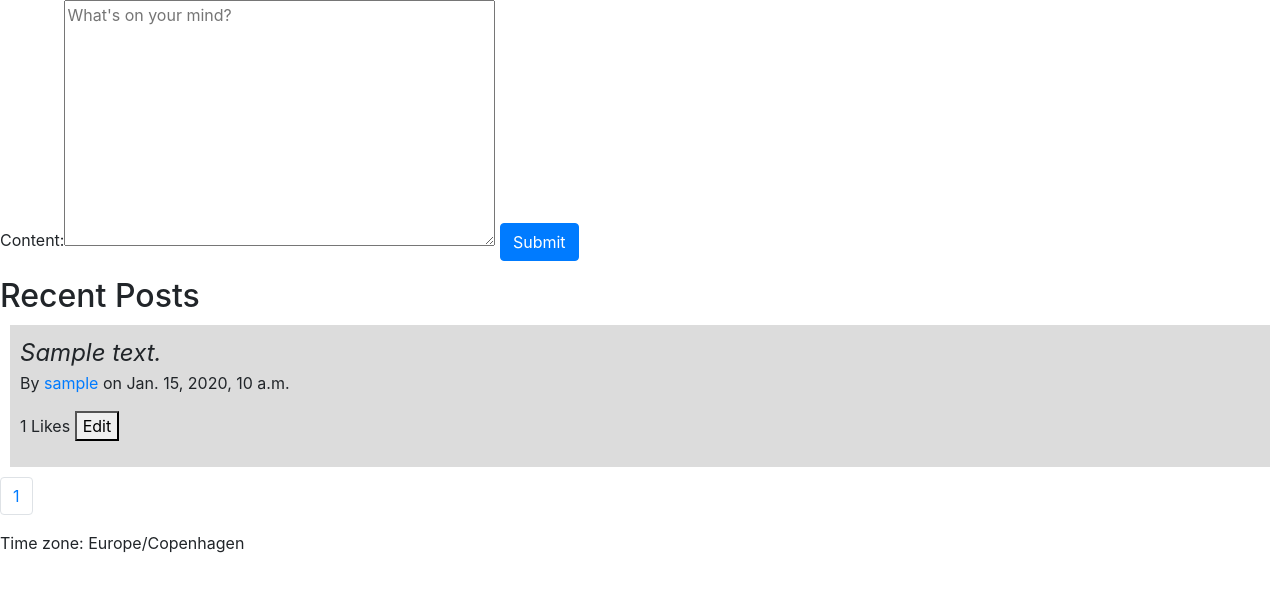
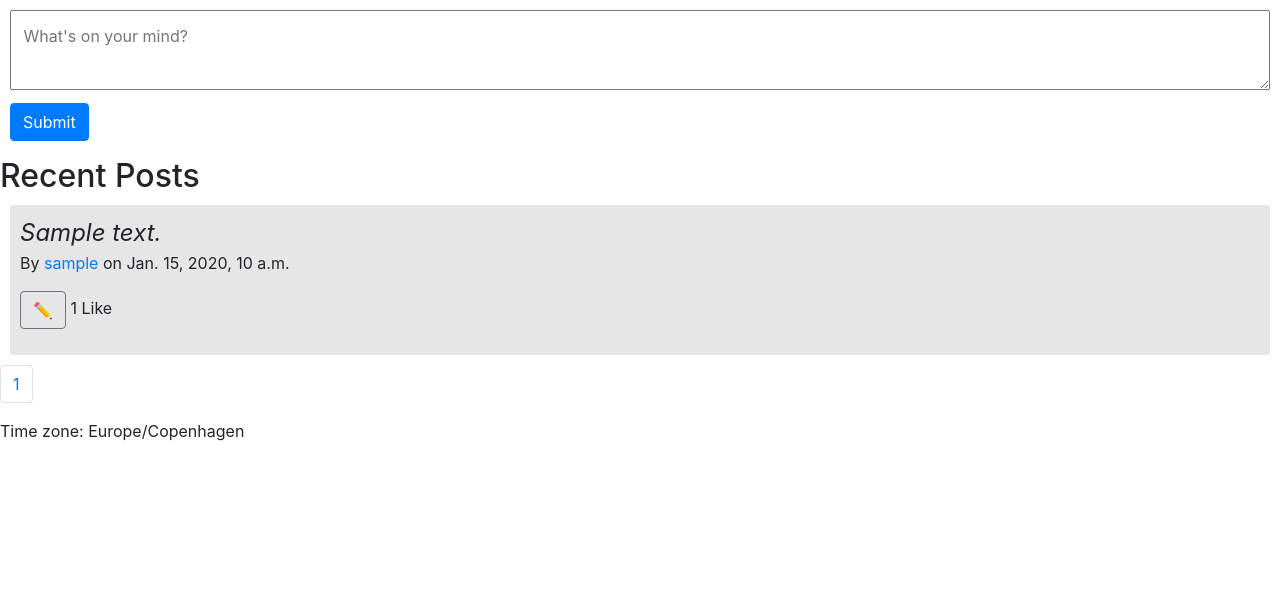
Before and after one commit to ruadh/CSCI-E-33a_Project4, a Django app: page / in a window 1280 px wide. Shown: the part 56-648 px from the top of the page. Run offline with Django 3.2, Linux system fonts and the light colour scheme; a user stored in the database is signed in; tables that the repository leaves empty hold one stand-in row (values such as "Sample post"); some libraries are stand-ins or nearby versions.

Commit message:
Emojis as button icons, style improvements (still in progress)

```diff
--- a/project4/network/static/network/styles.css
+++ b/project4/network/static/network/styles.css
@@ -1,7 +1,13 @@
+.post-row, #new-post {
+    /* padding: 10px; */
+    margin: 10px;
+}
+
 .post-row {
+    background-color: #E6E6E6;
     padding: 10px;
-    background-color: gainsboro;
-    margin: 10px;
+    border-radius: 3px;
+    /* margin: 0 auto 0 auto; */
 }
 
 .post-content {
@@ -10,7 +16,41 @@
 }
 
 .profile {
-    background-color: aliceblue;
+    /* background-color: aliceblue; */
     padding: 20px;
     margin: 40px 10px 40px 10px;
+    /* --bs-bg-opacity: .1; */
+    border-radius: 3px;
 }
+
+#user-profile img {
+    max-width: 75%;
+    border-radius: 10px;
+}
+
+/* New Post Form */
+
+#submit-post {
+    display: block;
+    margin-top: 1%;
+}
+
+#new-post label{
+    display: none;
+}
+
+#new-post textarea{
+    min-width: 100%;
+    /* TO DO:  Think about padding units */
+    padding:  1%;
+}
+
+
+/* RESPONSIVE - LARGER SCREENS */
+
+@media(min-width: 720px) {
+
+    #new-post textarea{
+        max-height: 10%;
+    }
+}
--- a/project4/network/templates/network/index.html
+++ b/project4/network/templates/network/index.html
@@ -1,15 +1,23 @@
 {% extends "network/layout.html" %}
+{% load static %}
 
 {% block body %}
 
     {# If we're on the profile page, show the profile.  Otherwise, show the post form to authenticated users #}
     {% if profile %}
-        <div class="profile" id="user-profile">
+        <div class="profile container bg-info" id="user-profile">
+            <div class="row">
+
+                <div class="col-sm-3">
+                    <img src="{% static 'network/avatar.png' %}" alt="Profile avatar">
+                </div>
+
+                <div class="col-sm-9">
                     <h2>{{profile.username}}</h2>
                     <p>Followers:  <span id="followers-count">{{profile.followers_count}}</span></p>
                     <p>Following:  <span id="following-count">{{profile.following_count}}</span></p>
                     {% if profile != user and user.is_authenticated %}
-                <button id="follow-button" data-user="{{profile.id}}">
+                    <button id="follow-button" class="btn btn-primary" data-user="{{profile.id}}">
                         {% if user in profile.followers.all %}
                             Unfollow
                         {% else %}
@@ -17,6 +25,9 @@
                         {% endif %}
                     </button>
                     {% endif %}
+                </div>
+
+            </div>
         </div>
     {% else %}
         {% if user.is_authenticated %}
@@ -30,26 +41,27 @@
         {% endif %}
     {% endif %}
 
-    <div class="body" id="posts-list">
+    <div id="posts-list">
 
         <h2>{{title}}</h2>
         {% for post in page %}
         <div class="post-row" data-post="{{post.id}}">
             <div class="post-content">{{post.content}}</div>
             <p>By <a href="{% url 'view_profile' post.author.id %}">{{post.author}}</a> on {{post.timestamp}}</p>
-            <p><span class="likes-count">{{post.likes_count}}</span> Likes
+            <p>
                 {% if post.author != request.user and user.is_authenticated %}
-                    {# TO DO:  replace with styled buttons instead of button text #}
-                    <button class="like-button" data-post="{{post.id}}">
+                    {# CITATION:  A friend suggested using emojis as icons. #}
+                    {# NOTE:  This approach depends on the emojis and post-row element's background colors remaining compatible.  That's fine for homework, but we can't count on that in a production situation. #}
+                    {# TO DO:  split buttons by content OR add accessibility labels #}
                     {% if user in post.liker.all %}
-                            Unlike
+                        <button class="like-button btn btn-outline-secondary" data-post="{{post.id}}" title="Unlike this post">&#10084;&#65039; <span class="sr-only">Unlike this post</span></button>
                     {% else %}
-                            Like
+                        <button class="like-button btn btn-outline-secondary" data-post="{{post.id}}" title="Like this post">&#129293; <span class="sr-only">Like this post</span></button>
                     {% endif %}
-                    </button>
                 {% elif post.author == request.user and user.is_authenticated %}
-                    <button class="edit-button" data-post="{{post.id}}">Edit</button>
+                    <button class="edit-button btn btn-outline-secondary" data-post="{{post.id}}" title="Edit this post">&#9999;&#65039; <span class="sr-only">Edit this post</span></button>
                 {% endif %}
+                <span class="likes-count">{{post.likes_count}}</span> Like{{ post.likes_count|pluralize }}
            </p>
         </div>
         {% endfor %}
--- a/project4/network/templates/network/layout.html
+++ b/project4/network/templates/network/layout.html
@@ -10,6 +10,7 @@
         <link rel="stylesheet" href="https://stackpath.bootstrapcdn.com/bootstrap/4.4.1/css/bootstrap.min.css" integrity="sha384-Vkoo8x4CGsO3+Hhxv8T/Q5PaXtkKtu6ug5TOeNV6gBiFeWPGFN9MuhOf23Q9Ifjh" crossorigin="anonymous">
         <link href="{% static 'network/styles.css' %}" rel="stylesheet">
         <script src="{% static 'network/network.js' %}"></script>
+        <meta charset="UTF-8">
     </head>
     <body>
 
@@ -46,8 +47,8 @@
           </nav>
 
         <!-- Content brought in from templates -->
-        {% block body %}
-        {% endblock %}
+            {% block body %}
+            {% endblock %}
 
     </body>
     <footer>
```
Also changed, not shown: project4/network/static/network/avatar.png (added). Lines whose indentation alone changed are shown as unchanged.
